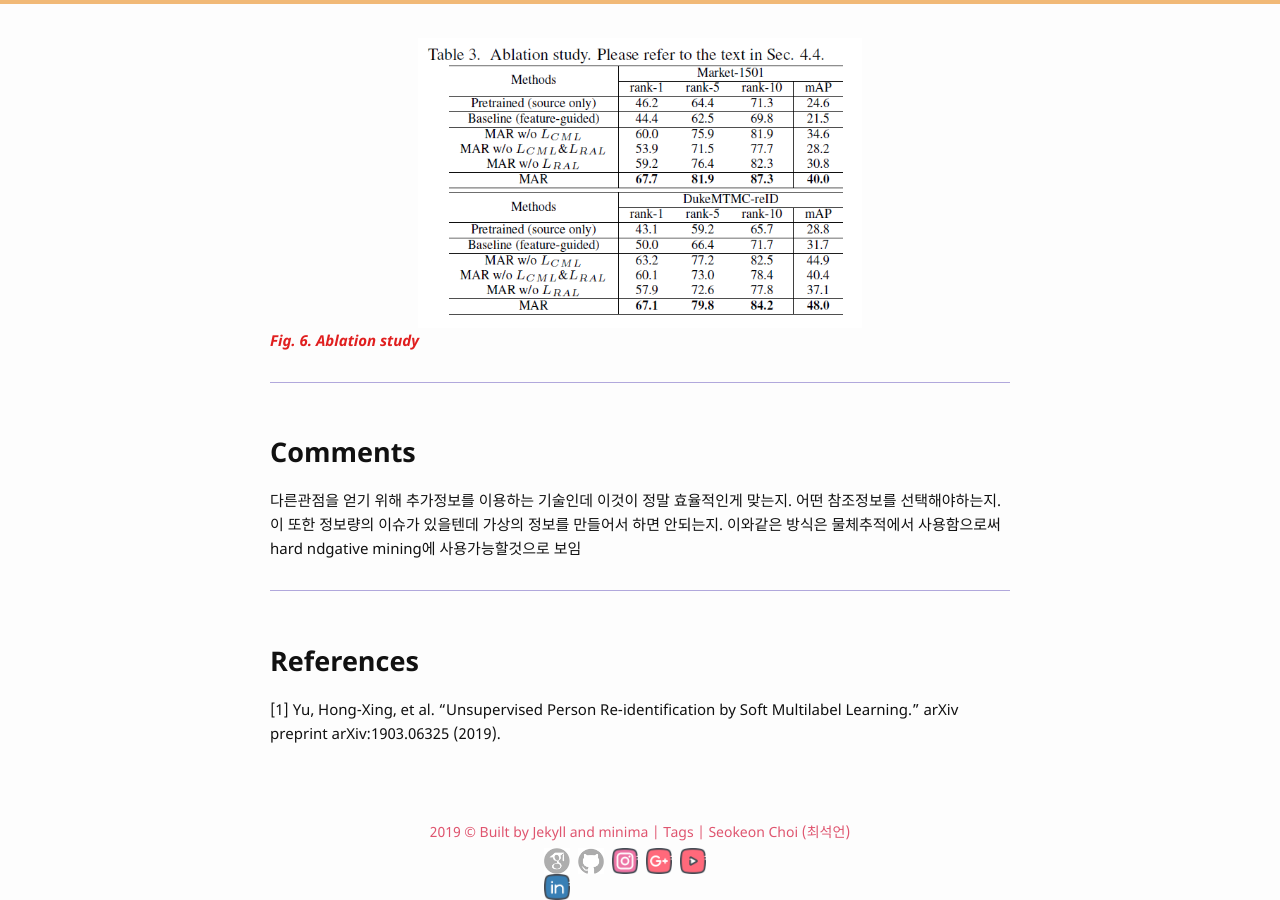
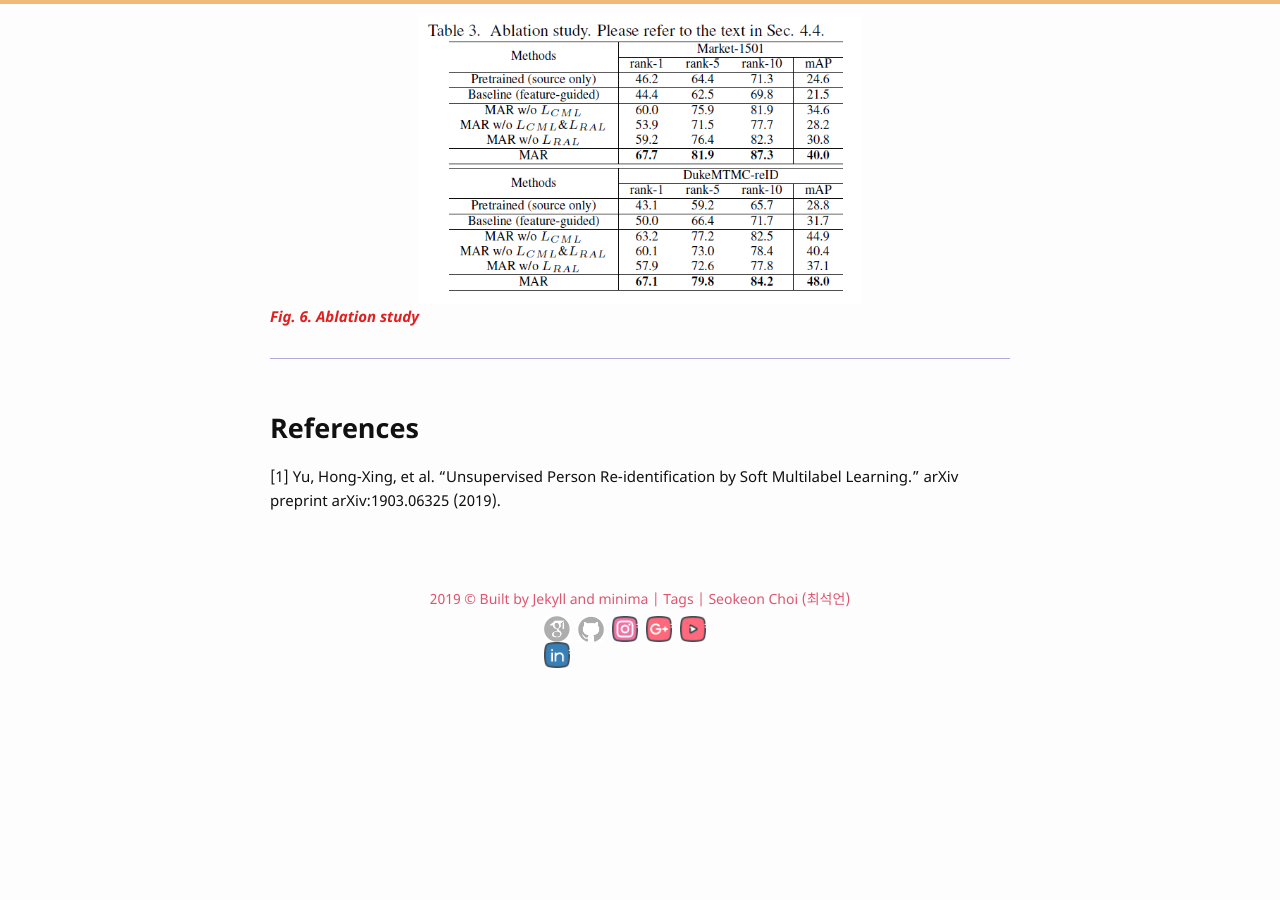
Before and after one commit to bismex/bismex.github.io, a Jekyll site: the page built from _posts/2019-06-26-MAR.md, in a window 1280 px wide and 900 px high, scrolled down 3472 px. Built offline with Jekyll 4.4.1, drawn with Linux system fonts in a browser that asks for light colours; after the commit the page ends 4140 px from its top, so only the background shows below that.

Commit message:
Update 2019-06-26-MAR.md

```diff
--- a/_posts/2019-06-26-MAR.md
+++ b/_posts/2019-06-26-MAR.md
@@ -81,13 +81,6 @@
 
 ---
 
-## Comments
-
-다른관점을 얻기 위해 추가정보를 이용하는 기술인데 이것이 정말 효율적인게 맞는지. 어떤 참조정보를 선택해야하는지. 이 또한 정보량의 이슈가 있을텐데 가상의 정보를 만들어서 하면 안되는지.
-이와같은 방식은 물체추적에서 사용함으로써 hard ndgative mining에 사용가능할것으로 보임
-
----
-
 ## References
 
 [1] Yu, Hong-Xing, et al. "Unsupervised Person Re-identification by Soft Multilabel Learning." arXiv preprint arXiv:1903.06325 (2019).
```
